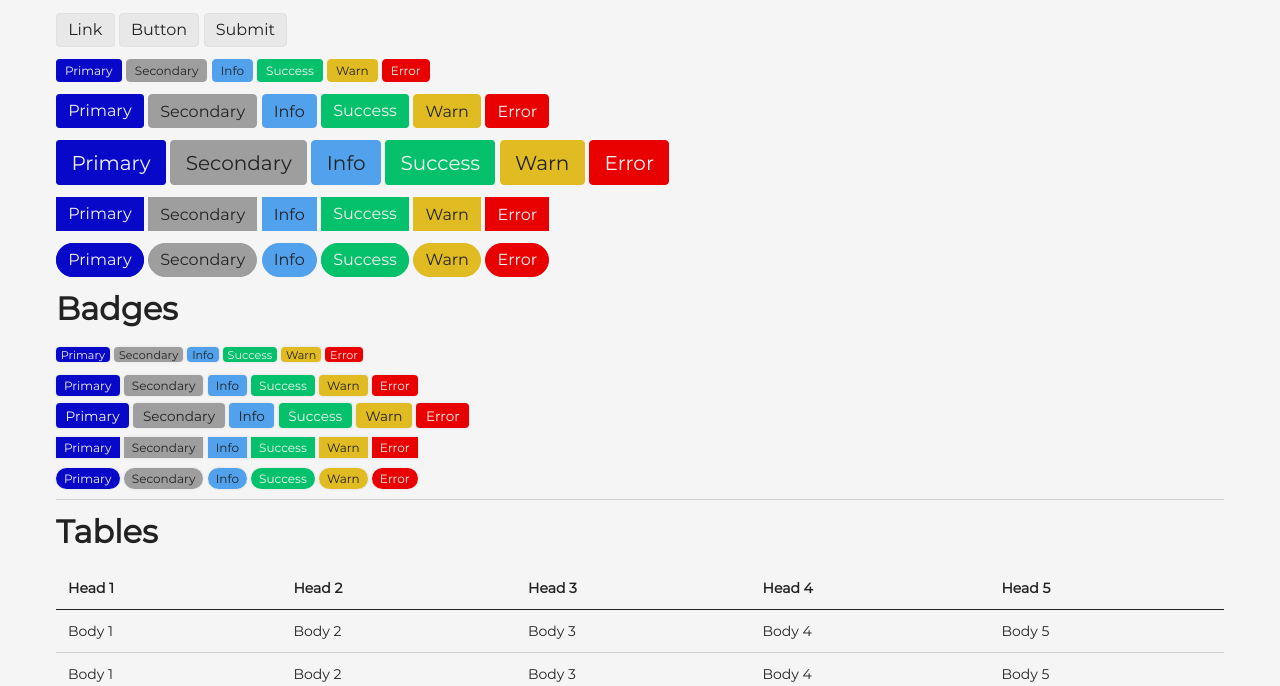
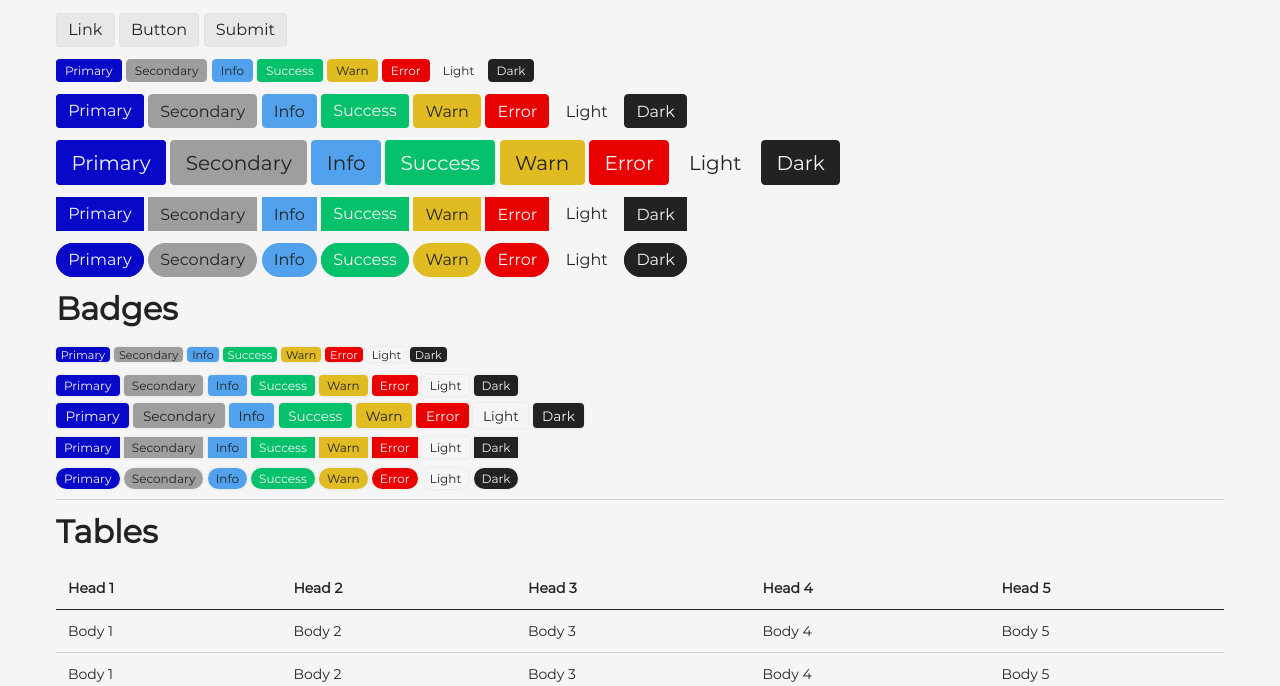
Before and after one commit to OsirisX3R0/scarab-ui, a plain HTML site: page index.html in a window 1280 px wide. Shown: the part 682-1368 px from the top of the page. Drawn offline with Linux system fonts and the light colour scheme.

Commit message:
Added dark/light to badges, buttons, tables

```diff
--- a/index.html
+++ b/index.html
@@ -50,6 +50,8 @@
             <a class="button small success" href="">Success</a>
             <button class="warn small">Warn</button>
             <input class="error small" type="button" value="Error" />
+            <a class="button small light" href="">Light</a>
+            <button class="dark small">Dark</button>
         </p>
 
         <p>
@@ -59,6 +61,8 @@
             <a class="button success" href="">Success</a>
             <button class="warn">Warn</button>
             <input class="error" type="button" value="Error" />
+            <button class="light">Light</button>
+            <input class="dark" type="button" value="Dark" />
         </p>
 
         <p>
@@ -68,6 +72,8 @@
             <a class="button large success" href="">Success</a>
             <button class="warn large">Warn</button>
             <input class="error large" type="button" value="Error" />
+            <button class="light large">Light</button>
+            <input class="dark large" type="button" value="Dark" />
         </p>
 
         <p>
@@ -77,6 +83,8 @@
             <a class="button square success" href="">Success</a>
             <button class="warn square">Warn</button>
             <input class="error square" type="button" value="Error" />
+            <a class="button square light" href="">Light</a>
+            <button class="dark square">Dark</button>
         </p>
 
         <p>
@@ -86,6 +94,8 @@
             <a class="button pill success" href="">Success</a>
             <button class="warn pill">Warn</button>
             <input class="error pill" type="button" value="Error" />
+            <input class="light pill" type="button" value="Light" />
+            <a class="button pill dark" href="">Dark</a>
         </p>
 
         <h2>Badges</h2>
@@ -96,6 +106,8 @@
             <span class="badge small success">Success</span>
             <span class="badge small warn">Warn</span>
             <span class="badge small error">Error</span>
+            <span class="badge small light">Light</span>
+            <span class="badge small dark">Dark</span>
         </p>
         <p>
             <span class="badge primary">Primary</span>
@@ -104,6 +116,8 @@
             <span class="badge success">Success</span>
             <span class="badge warn">Warn</span>
             <span class="badge error">Error</span>
+            <span class="badge light">Light</span>
+            <span class="badge dark">Dark</span>
         </p>
         <p>
             <span class="badge large primary">Primary</span>
@@ -112,6 +126,8 @@
             <span class="badge large success">Success</span>
             <span class="badge large warn">Warn</span>
             <span class="badge large error">Error</span>
+            <span class="badge large light">Light</span>
+            <span class="badge large dark">Dark</span>
         </p>
         <p>
             <span class="badge square primary">Primary</span>
@@ -120,6 +136,8 @@
             <span class="badge square success">Success</span>
             <span class="badge square warn">Warn</span>
             <span class="badge square error">Error</span>
+            <span class="badge square light">Light</span>
+            <span class="badge square dark">Dark</span>
         </p>
         <p>
             <span class="badge pill primary">Primary</span>
@@ -128,6 +146,8 @@
             <span class="badge pill success">Success</span>
             <span class="badge pill warn">Warn</span>
             <span class="badge pill error">Error</span>
+            <span class="badge pill light">Light</span>
+            <span class="badge pill dark">Dark</span>
         </p>
 
 
--- a/sass/badges.sass
+++ b/sass/badges.sass
@@ -41,6 +41,14 @@
         background-color: $error
         @include set-text-color($error)
 
+    &.light
+        background-color: $bg-light
+        @include set-text-color($bg-light)
+
+    &.dark
+        background-color: $bg-dark
+        @include set-text-color($bg-dark)
+
     &.small
         font-size: 0.7rem
         padding: 0.05rem 0.3rem
--- a/sass/buttons.sass
+++ b/sass/buttons.sass
@@ -10,6 +10,8 @@ button
     font-size: 1rem
     padding: 0.4rem 0.7rem
     cursor: pointer
+    &:hover
+        @include darken-6($bg-button)
 
     &.square
         border-radius: 0px;
@@ -59,6 +61,20 @@ button
         &:hover
             @include darken-6($error)
 
+    &.light
+        background-color: $bg-light
+        border: 1px solid $bg-light
+        @include set-text-color($bg-light)
+        &:hover
+            @include darken-6($bg-light)
+
+    &.dark
+        background-color: $bg-dark
+        border: 1px solid $bg-dark
+        @include set-text-color($bg-dark)
+        &:hover
+            @include darken-6($bg-dark)
+
     &.small
         font-size: 0.75rem
         padding: 0.2rem 0.5rem
--- a/sass/tables.sass
+++ b/sass/tables.sass
@@ -64,3 +64,15 @@ table
             th
                 background-color: $error
                 @include set-text-color($error)
+
+    &.light
+        thead
+            th
+                background-color: $bg-light
+                @include set-text-color($bg-light)
+
+    &.dark
+        thead
+            th
+                background-color: $bg-dark
+                @include set-text-color($bg-dark)
```
Also changed, not shown: css/buttons.css, css/scarab.css.
